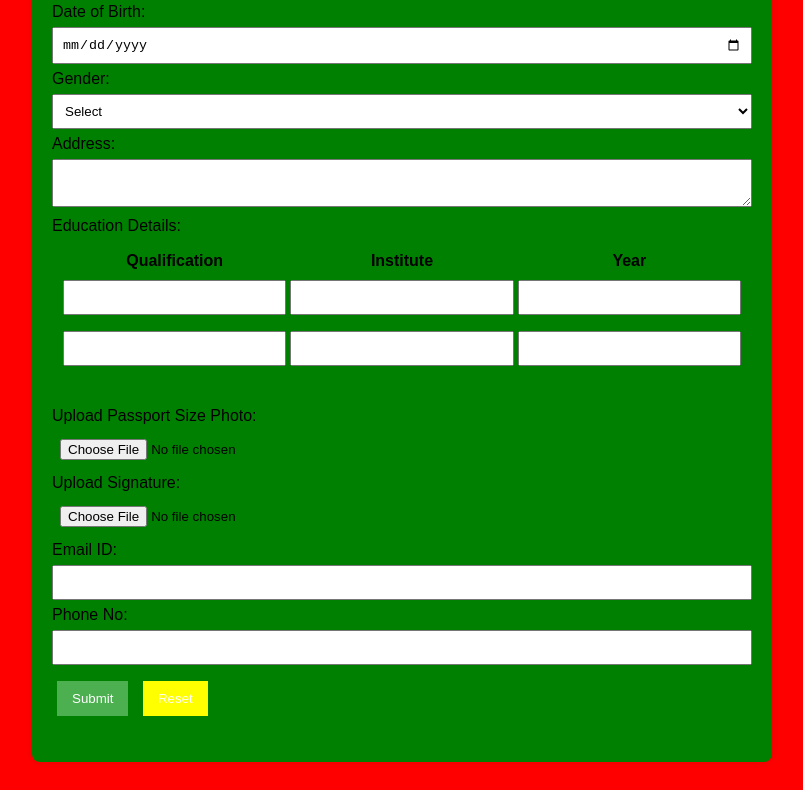
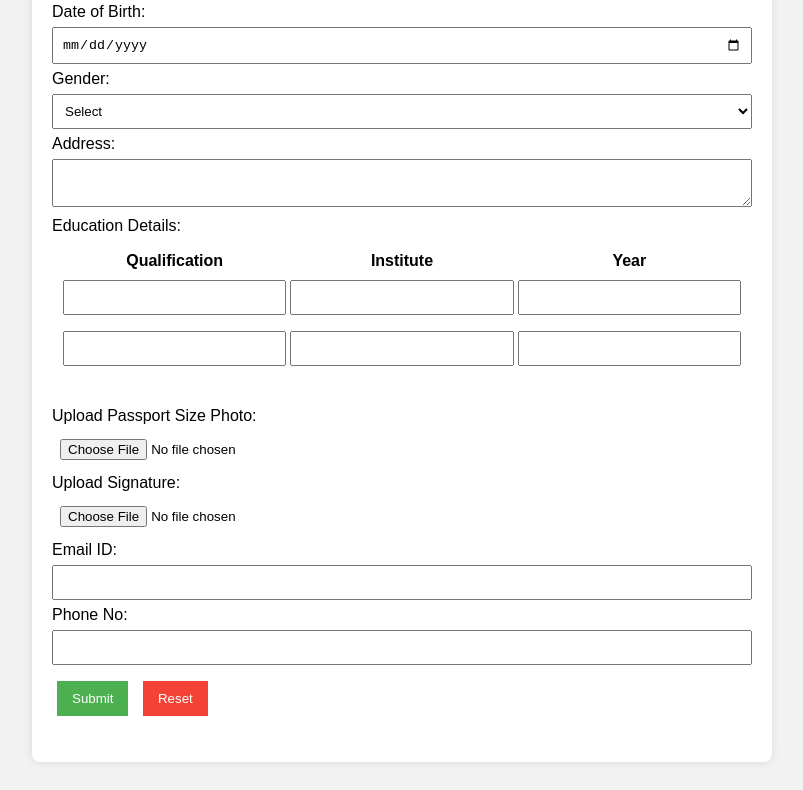
Before and after one commit to mungisaiakshaya31/exp3, a plain HTML site: page index.html in a window 1280 px wide. Shown: the part 373-1163 px from the top of the page, without its empty margins (238-1041 px from the left). Drawn offline with Linux system fonts and the light colour scheme.

Commit message:
Update style.css

```diff
--- a/style.css
+++ b/style.css
@@ -1,11 +1,11 @@
 body {
   font-family: Arial, sans-serif;
-  background-color: red;
+  background-color: #f2f2f2;
   padding: 20px;
 }
 
 .form-container {
-  background-color: green;
+  background-color: #fff;
   padding: 20px;
   border-radius: 8px;
   max-width: 700px;
@@ -30,7 +30,7 @@ button {
 }
 
 button[type="reset"] {
-  background-color: yellow;
+  background-color: #f44336;
 }
 
 #message {
```
